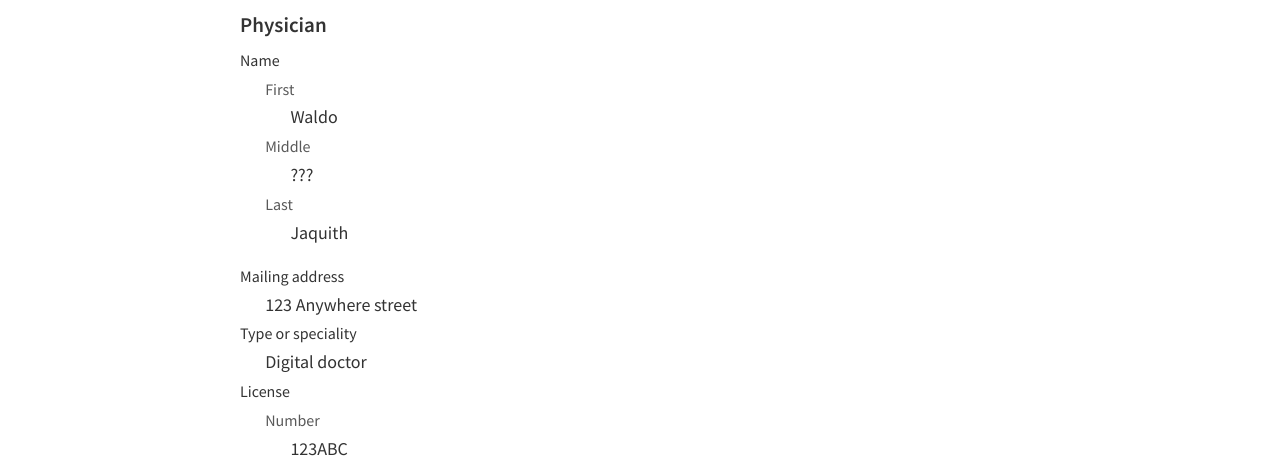
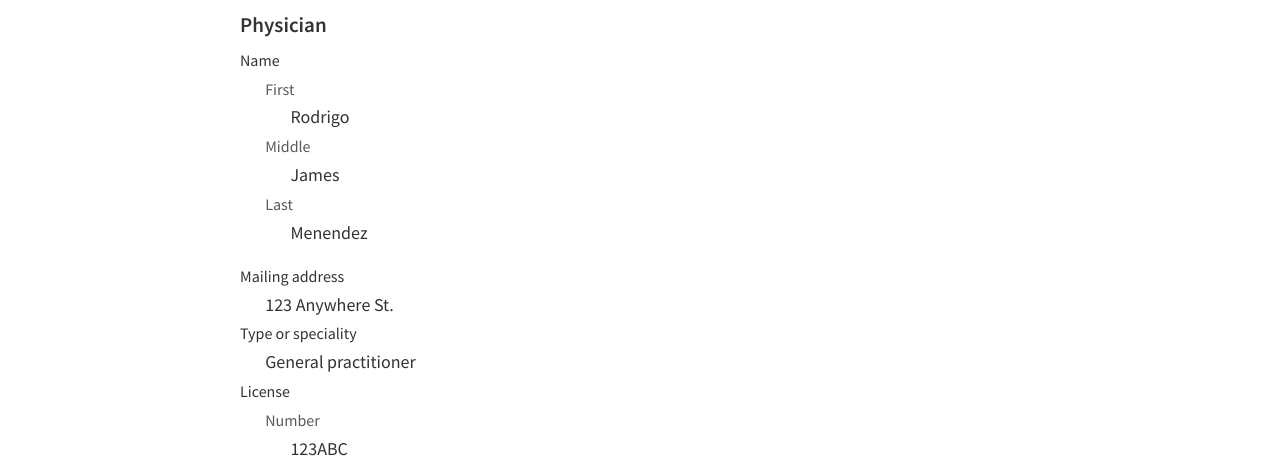
Before and after one commit to 18F/Paid-Leave-Prototype, a Jekyll site: the page built from _pages/claims/verify-3.html, in a window 1280 px wide. Shown: the part 650-1111 px from the top of the page. Built offline with Jekyll 4.4.1, drawn with Linux system fonts in a browser that asks for light colours; nearby versions of some CDN libraries; library files that are not in the unit come from our copies.

Commit message:
Start to standardize micro content

```diff
--- a/_pages/claims/how-it-works.html
+++ b/_pages/claims/how-it-works.html
@@ -65,10 +65,10 @@ title: How it Works
       <div class="vcard">
         <span class="fn">PFML Appeals Coordinator</span>
         <div class="adr">
-          <div class="street-address">P.O. Box 00000</div>
+          <div class="street-address">P.O. Box 123</div>
           <span class="locality">City</span>,
           <abbr class="region" title="st">ST</abbr>,
-          <span class="postal-code">00000</span>
+          <span class="postal-code">20500</span>
           <p><a href="tel:18005555555">1-800-555-5555</a></p>
         </div>
       </div>
--- a/_pages/claims/search/no-results.html
+++ b/_pages/claims/search/no-results.html
@@ -22,7 +22,7 @@ title: Check Claim Status
           </div>
           <button>Search claims</button>
         </form>
-        <p class="note">You may also check the status of a claim by calling us at <a href="tel:5555555555">555-555-5555</a> during our normal business hours, 8:30 am to 4:30 pm, Monday through Friday (excluding holidays).</p>
+        <p class="note">You may also check the status of a claim by calling us at <a href="tel:5555555555">555-555-5555</a> during our normal business hours, 8:30 am to 5:00 pm, Monday through Friday (excluding holidays).</p>
       </div>
     </div>
   </main>
--- a/_pages/claims/step-2.html
+++ b/_pages/claims/step-2.html
@@ -45,13 +45,13 @@ excerpt: none
             <dd>
               <dl>
                 <dt>Street address</dt>
-                <dd>123 Anywhere street</dd>
+                <dd>123 Anywhere St.</dd>
                 <dt>City</dt>
                 <dd>Sometown</dd>
                 <dt>State</dt>
                 <dd>ST</dd>
                 <dt>Postal code</dt>
-                <dd>00000</dd>
+                <dd>20500</dd>
               </dl>
             </dd>
           </dl>
--- a/_pages/claims/verify-3.html
+++ b/_pages/claims/verify-3.html
@@ -34,17 +34,17 @@ title: Healthcare Provider Verification
         <dd>
           <dl>
             <dt>First</dt>
-            <dd>Waldo</dd>
+            <dd>Rodrigo</dd>
             <dt>Middle</dt>
-            <dd>???</dd>
+            <dd>James</dd>
             <dt>Last</dt>
-            <dd>Jaquith</dd>
+            <dd>Menendez</dd>
           </dl>
         </dd>
         <dt>Mailing address</dt>
-        <dd>123 Anywhere street</dd>
+        <dd>123 Anywhere St.</dd>
         <dt>Type or speciality</dt>
-        <dd>Digital doctor</dd>
+        <dd>General practitioner</dd>
         <dt>License</dt>
         <dd>
           <dl>
--- a/_pages/index.html
+++ b/_pages/index.html
@@ -42,9 +42,9 @@ title: Paid Family Medical Leave Prototype
               <div class="vcard">
                 <span class="fn">Unemployment Insurance</span>
                 <div class="adr">
-                  <div class="street-address">123 Main st.</div>
+                  <div class="street-address">123 Main St.</div>
                   <span class="locality">Los Angeles</span>,
-                  <abbr class="region" title="California">CA</abbr>,
+                  <abbr class="region" title="California">CA</abbr>
                   <span class="postal-code">91316</span>
                   <p><a href="tel:18005555555">1-800-555-5555</a>. Open Monday through Friday, 9am to 5pm EST.</p>
                 </div>
```
Also changed, not shown: _pages/contact-us.html (+4 -4 lines).
